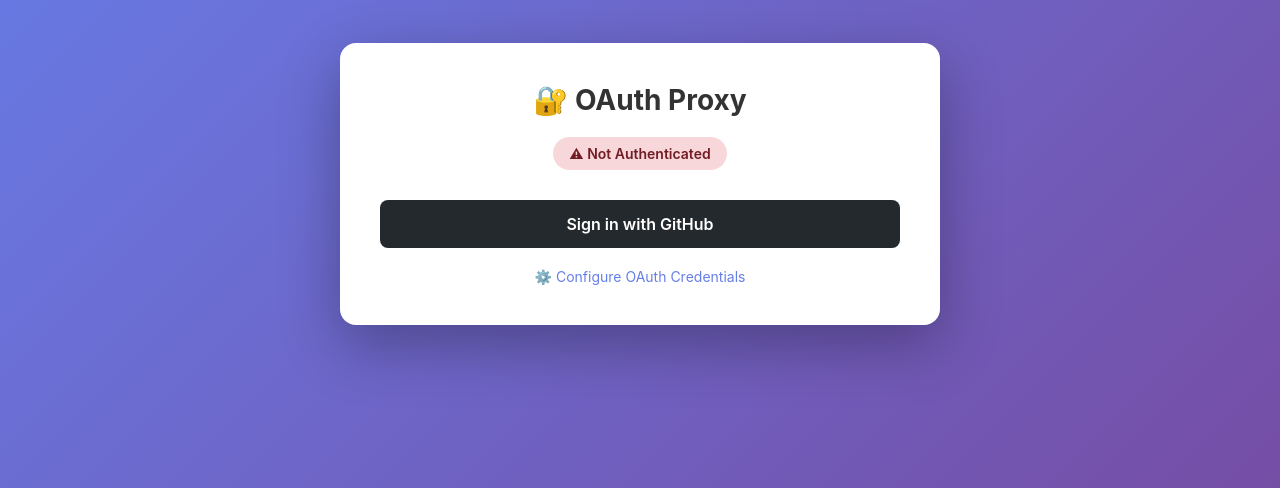
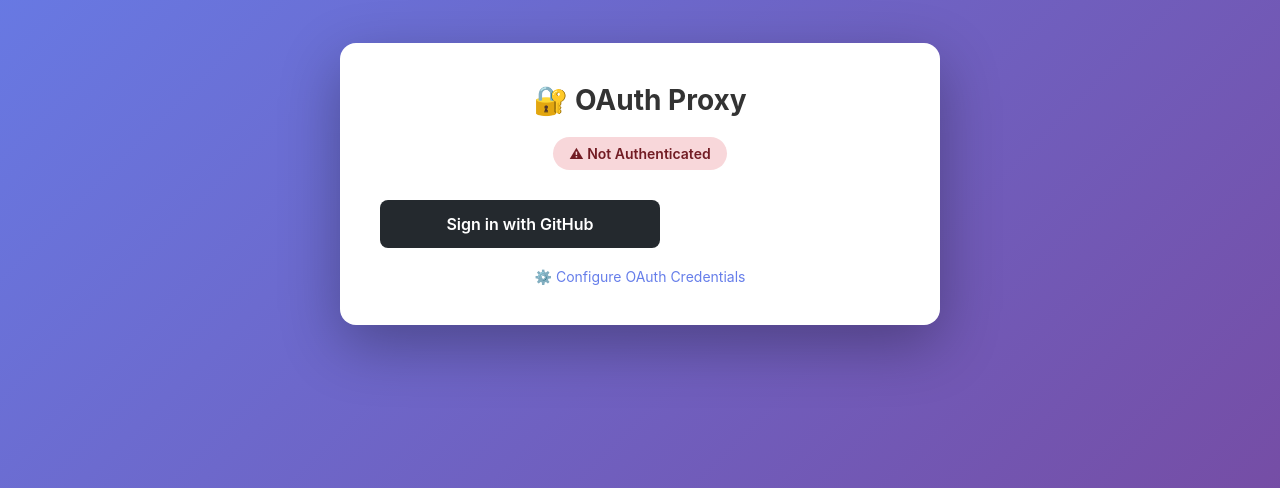
Before and after one commit to alphasecio/oauth-proxy, a Flask app: page / in a window 1280 px wide. Shown: the part 216-704 px from the top of the page. Run offline with Flask 3, Linux system fonts and the light colour scheme.

Commit message:
Update style.css

```diff
--- a/static/css/style.css
+++ b/static/css/style.css
@@ -119,6 +119,7 @@
 
 .btn {
     width: 100%;
+    max-width: 280px;
     padding: 14px;
     border: none;
     border-radius: 8px;
@@ -129,6 +130,7 @@
     text-decoration: none;
     display: inline-block;
     text-align: center;
+    margin: 0 auto;
 }
 
 .btn-primary {
```
